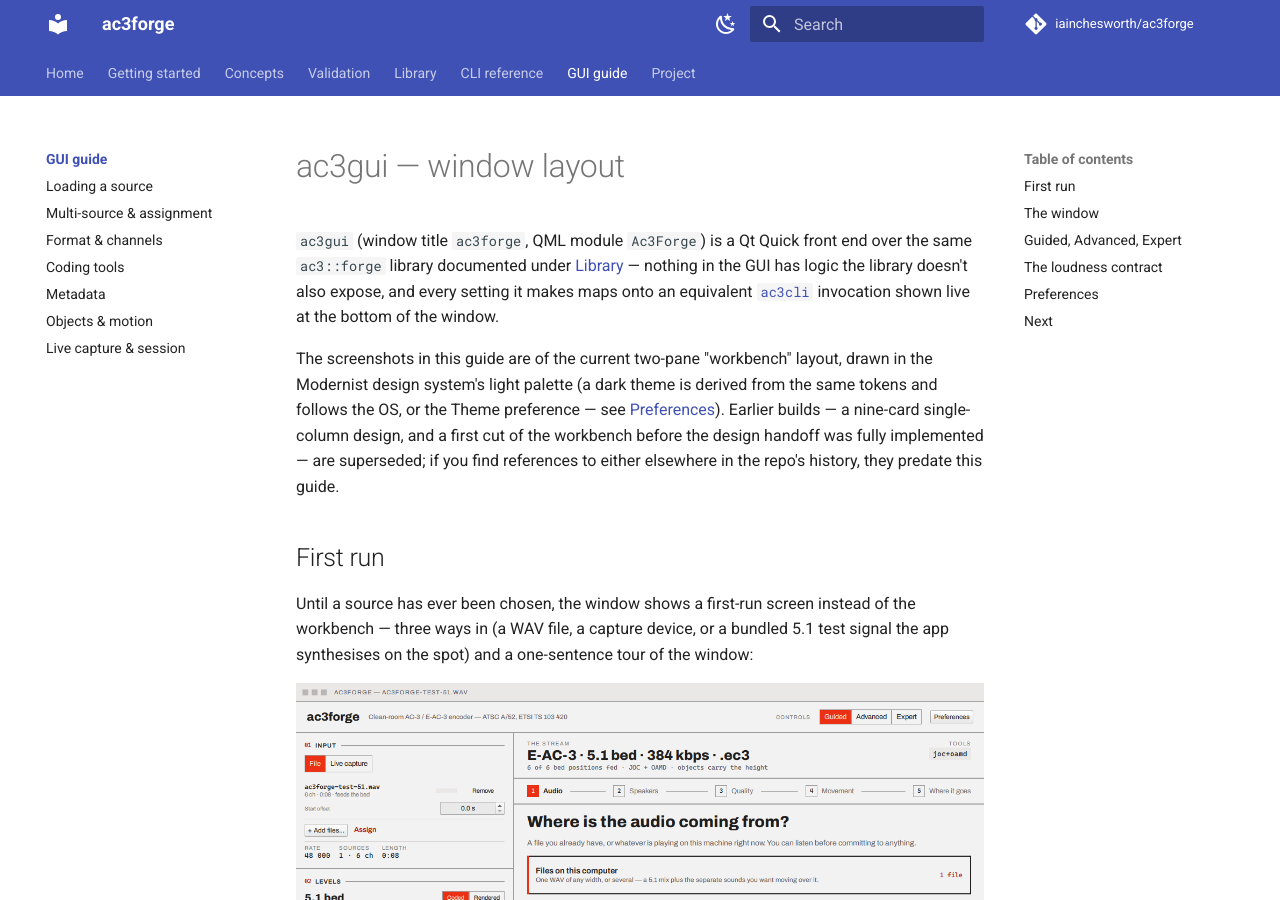
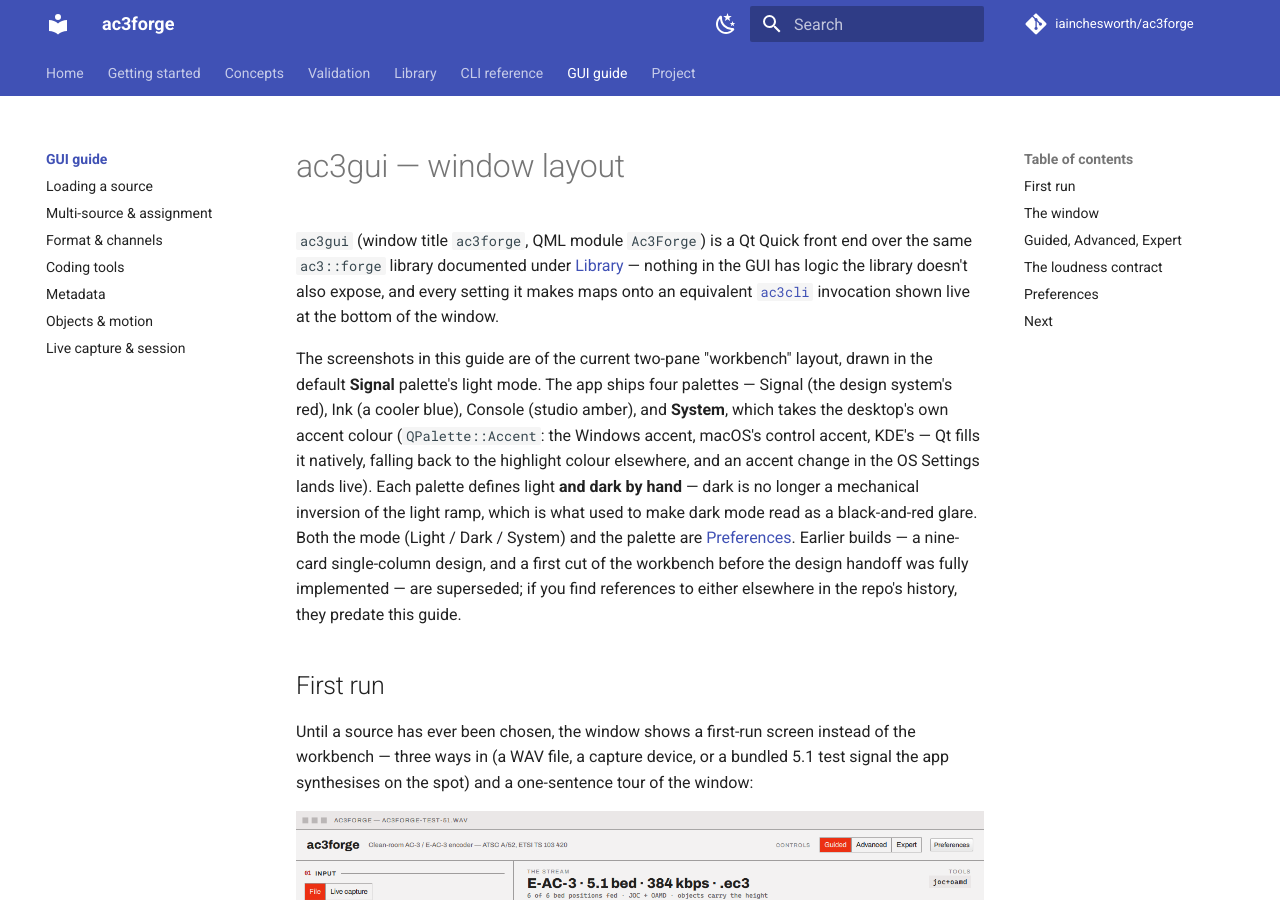
Before and after one commit to iainchesworth/ac3forge, an MkDocs documentation site: the page built from docs/gui/index.md, in a window 1280 px wide and 900 px high. Built offline with MkDocs 1.6.1 and Material for MkDocs 9.7.7, drawn with Linux system fonts in a browser that asks for light colours; comment, search, counter and statistics services are not loaded; some of the changed text lies outside the part shown.

Commit message:
feat: hand-tuned selectable palettes and a native system-accent theme
Dark mode was derived by mechanically inverting the light ramp's HSL
lightness, and it looked like it: near-white accent tints inverted into
murky red-blacks and the fully saturated accent stayed glaring against
near-black. Each palette now defines BOTH modes by hand - raised lightness
floors, softened saturation, warm near-black surfaces - and the app ships
four of them: Signal (the design system's red, its light ramp untouched),
Ink (cool blue), Console (studio amber), and System, whose accent ramp is
derived from the desktop's own accent colour. A new SystemTheme singleton
reads QPalette::Accent - the mechanism Qt's platform themes fill natively
on Windows/macOS/KDE and fall back to Highlight elsewhere - and re-announces
on palette or colour-scheme changes, so an accent edit in the OS Settings
lands live. The palette rides Preferences (Appearance column) next to the
theme mode, persists, and applies on Save like everything else there;
--smoke-shot grows smokePalette/smokeTheme pass-throughs for capturing the
variants. Five new tests pin the token swap, the hand-tuned dark's
contract, the system ramp's derivation, and the prefs round trip - one of
them documenting Qt 6's live value-type-reference capture trap on colour
properties along the way.

```diff
--- a/docs/gui/index.md
+++ b/docs/gui/index.md
@@ -6,11 +6,16 @@
 [`ac3cli`](../cli/index.md) invocation shown live at the bottom of the window.
 
 The screenshots in this guide are of the current two-pane "workbench" layout, drawn in the
-Modernist design system's light palette (a dark theme is derived from the same tokens and follows
-the OS, or the Theme preference — see [Preferences](#preferences)). Earlier builds — a nine-card
-single-column design, and a first cut of the workbench before the design handoff was fully
-implemented — are superseded; if you find references to either elsewhere in the repo's history,
-they predate this guide.
+default **Signal** palette's light mode. The app ships four palettes — Signal (the design
+system's red), Ink (a cooler blue), Console (studio amber), and **System**, which takes the
+desktop's own accent colour (`QPalette::Accent`: the Windows accent, macOS's control accent,
+KDE's — Qt fills it natively, falling back to the highlight colour elsewhere, and an accent
+change in the OS Settings lands live). Each palette defines light **and dark by hand** — dark
+is no longer a mechanical inversion of the light ramp, which is what used to make dark mode
+read as a black-and-red glare. Both the mode (Light / Dark / System) and the palette are
+[Preferences](#preferences). Earlier builds — a nine-card single-column design, and a first
+cut of the workbench before the design handoff was fully implemented — are superseded; if you
+find references to either elsewhere in the repo's history, they predate this guide.
 
 ## First run
 
@@ -134,10 +139,12 @@
 A real dialog, persisted across sessions (QSettings), three columns — every row wired to real
 behaviour:
 
-- **Appearance** — theme (Light / Dark / System); which meter rows to show by default
-  ([Coded / Rendered](loading-a-source.md#channel-levels)); **Explanations** — show the
-  plain-language notes beside controls, and optionally warn before a choice changes the codec
-  (the codec follows the channels either way; the warning only makes the moment deliberate).
+- **Appearance** — theme (Light / Dark / System) and the **palette** (Signal / Ink / Console /
+  System — the last follows the desktop's accent colour where the platform exposes one); which
+  meter rows to show by default ([Coded / Rendered](loading-a-source.md#channel-levels));
+  **Explanations** — show the plain-language notes beside controls, and optionally warn before
+  a choice changes the codec (the codec follows the channels either way; the warning only makes
+  the moment deliberate).
 - **When ac3forge opens** — the Controls tier (including "whatever I used last"); reopen the
   last session's sources and assignments (saved as one unit on close, restored on open — a file
   gone missing fails its load with the usual message rather than aborting the rest); optionally
```
Also changed, not shown: 10 other files.
